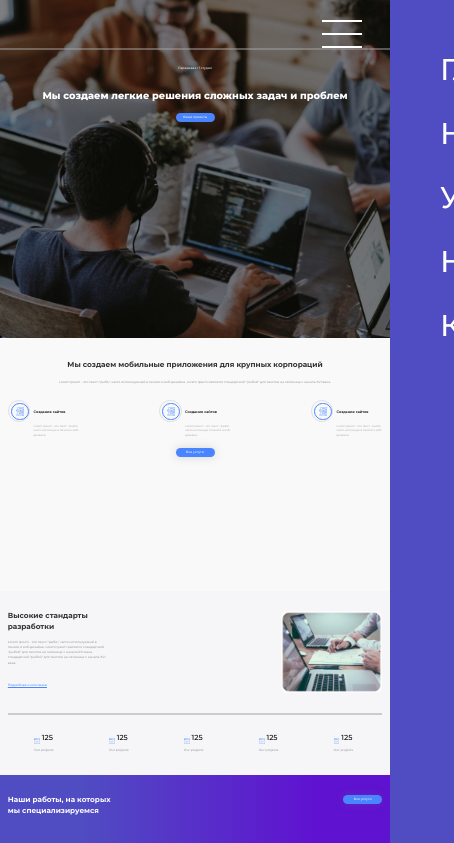
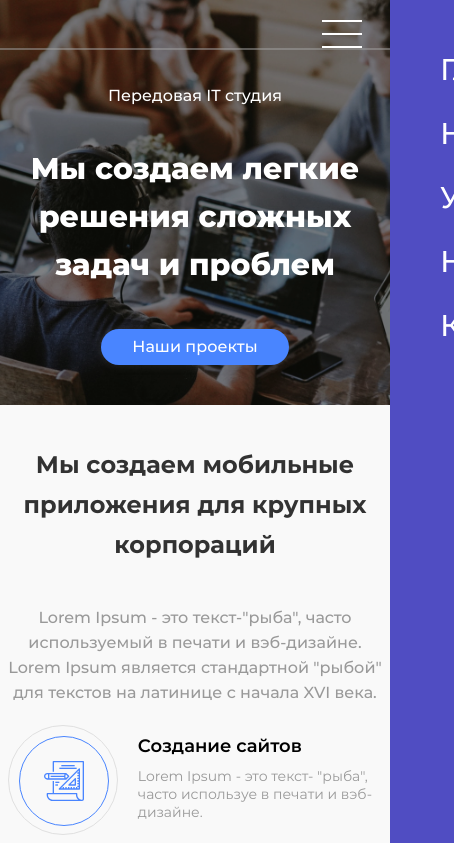
Before and after one commit to ValadzkoAliaksei/-, a plain HTML site: page сайт 2/index.html in a window 390 px wide. Shown: the top 843 px of the page, 454 px wide, since content can reach past the window. Drawn offline with Linux system fonts and the light colour scheme.

Commit message:
Макет на флексах, гридах и JS №4

```diff
--- a/сайт 2/css/style.css
+++ b/сайт 2/css/style.css
@@ -156,7 +156,7 @@ body {
 .small-title {
     font-weight: 600;
     font-size: 0.9vw;
-    line-height: 1.1wh;
+    line-height: 1.1vw;
     color: #000000;
 }
 
@@ -561,7 +561,7 @@ body {
     padding-bottom: 4.4vw;
     position: relative;
     min-height: 30vh;
-    max-height: 100vh;
+    max-height: 120vh;
 }
 
 .subcribe-color {
@@ -819,9 +819,159 @@ body {
         transform: translateY(-50%) rotate(-45deg);
     }
 
-    /* Свойства для body */
+    /* Общие свойства */
     .padding-site {
         padding-left: 2vw;
         padding-right: 2vw;
     }
+
+    .white-big-title {
+        font-size: 30px;
+        line-height: 48px;
+    }
+
+    .white-subtitle {
+        font-size: 16px;
+        line-height: normal;
+    }
+
+    .button {
+        width: 50%;
+        border-radius: 18px;
+        height: 36px;
+    }
+
+    .link {
+        font-size: 16px;
+        line-height: 36px;
+    }
+
+    .black-title {
+        font-size: 24px;
+        line-height: 40px;
+    }
+
+    .black-subtitle {
+        font-size: 16px;
+        line-height: 25px;
+    }
+
+    .small-title {
+        font-size: 18px;
+        line-height: normal;
+    }
+
+    .small-subtitle {
+        font-size: 14px;
+        line-height: normal;
+    }
+
+    .white-title {
+        font-size: 24px;
+        line-height: 40px;
+    }
+
+    /* Свойства для body */
+    .intro {
+        height: auto;
+        max-height: none;
+        min-height: auto;
+    }
+
+    .intro-subtitle {
+        padding: 20px 0;
+    }
+    .intro-title {
+        padding: 20px 0;
+    }
+
+    .intro-button {
+        margin: 20px auto;
+    }
+
+    .services {
+        height: auto;
+        max-height: none;
+        min-height: auto;
+        padding-top: 20px;
+        padding-bottom: 20px;
+    }
+
+    .services-title {
+        padding: 20px 0;
+    }
+
+    .services-subtitle {
+        padding: 20px 0;
+    }
+
+    .services-column {
+        width: 100%;
+        flex-wrap: nowrap;
+        margin-bottom: 40px;
+    }
+
+    .services-small-title {
+        width: 100%;
+    }
+
+    .services-small-subtitle {
+        width: 100%;
+    }
+
+    .services-icon-circle {
+        width: 110px;
+        height: 110px;
+        border-radius: 55px;
+        margin-right: 20px;
+    }
+
+    .services-icon-ellipse {
+        width: 90px;
+        height: 90px;
+        margin: 10px;
+        border-radius: 45px;
+    }
+
+    .services-img {
+        width: 40px;
+        height: 40px;
+    }
+
+    .services-button {
+        margin: 20px auto;
+    }
+
+    .about {
+        padding-top: 20px;
+        padding-bottom: 20px;
+    }
+
+    .about-top-row {
+        display: block;
+        padding-bottom: 20px;
+    }
+
+    .about-standards {
+        width: 100%;
+        padding-bottom: 20px;
+    }
+
+    .about-title {
+        margin-bottom: 20px;
+    }
+
+    .about-subtitle {
+        margin-bottom: 20px;
+    }
+
+    .about-link {
+        font-size: 16px;
+    }
+
+    .about-photo {
+        width: 100%;
+        height: 250px;
+        border-radius: 30px;
+    }
 }
```
